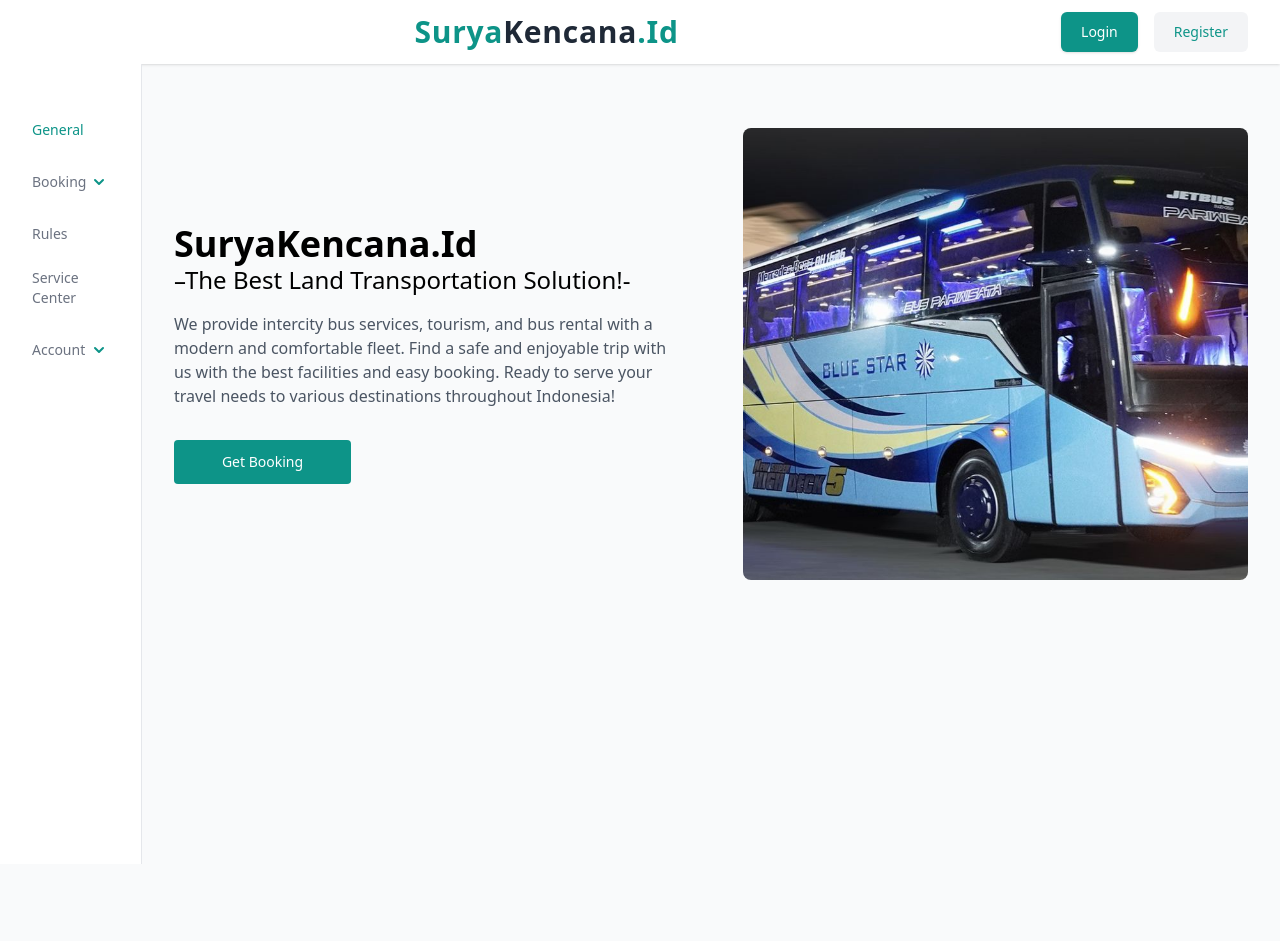
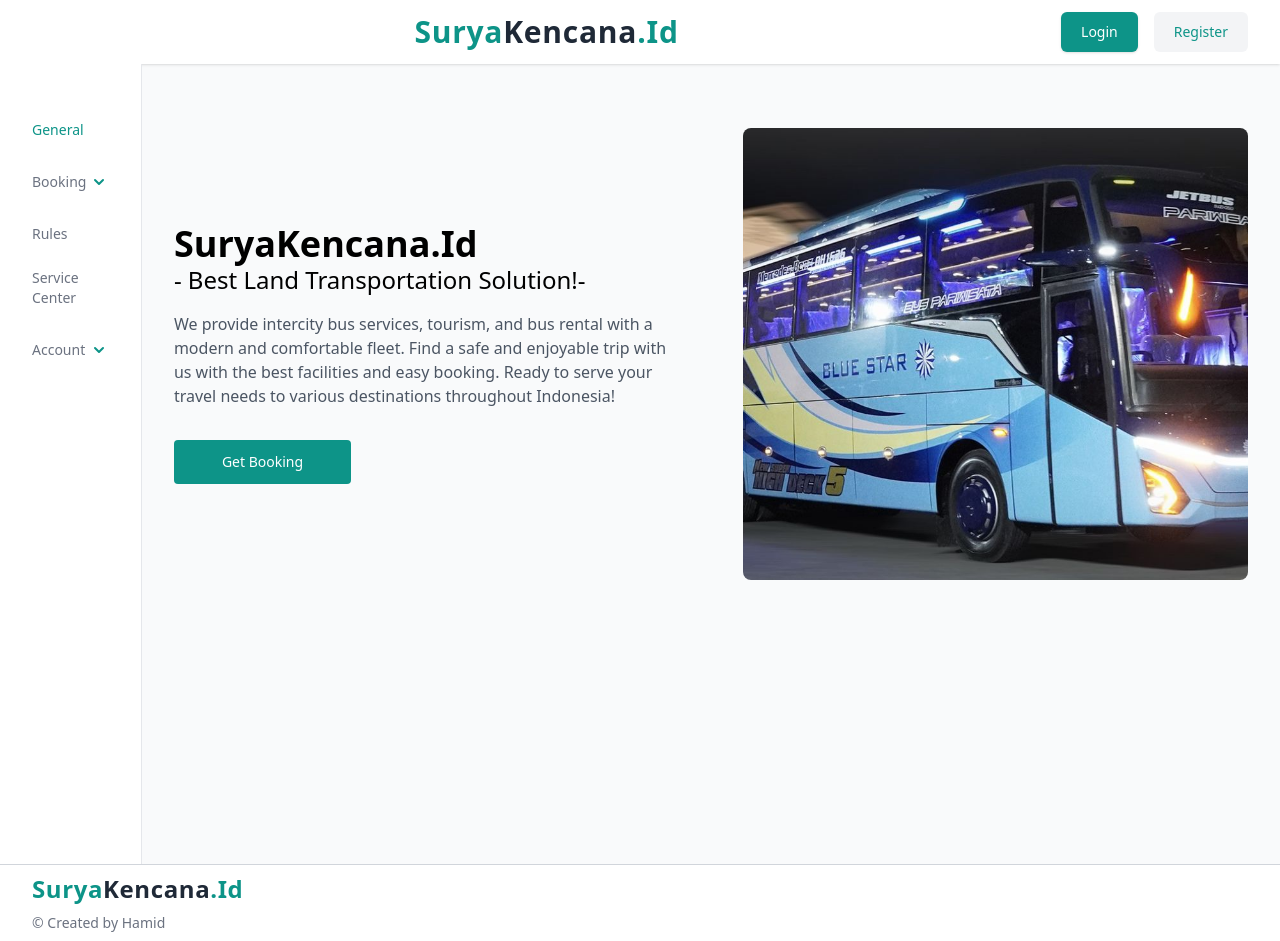
Before and after one commit to MuhammadHamidy/Pemograman-Web-24, a website: page src/index.html in a window 1280 px wide. Before the commit the page ends 864 px from the top, so only its background shows below. Drawn offline with Linux system fonts and the light colour scheme.

Commit message:
update baru

```diff
--- a/src/index.html
+++ b/src/index.html
@@ -37,7 +37,7 @@
     <aside class="w-55 bg-white border-r">
       <div class="px-4 py-6">
         <ul class="mt-6 space-y-2">
-          <li><a href="#" class="block px-4 py-2 text-sm font-medium text-teal-600 hover:bg-gray-100 rounded-lg">General</a></li>
+          <li><a href="General" class="block px-4 py-2 text-sm font-medium text-teal-600 hover:bg-gray-100 rounded-lg">General</a></li>
           <li>
             <details class="group">
               <summary class="flex cursor-pointer items-center justify-between px-4 py-2 text-sm text-teal-600 hover:bg-gray-100 rounded-lg">
@@ -90,7 +90,7 @@
 
             <div class="lg:py-24">
               <h2 class="text-3xl font-bold sm:text-4xl">SuryaKencana.Id</h2>
-              <p class="text-2xl">–The Best Land Transportation Solution!-</p>
+              <p class="text-2xl">- Best Land Transportation Solution!-</p>
 
               <p class="mt-4 text-gray-600">
                 We provide intercity bus services, tourism, and bus rental with a modern and comfortable fleet.
@@ -98,15 +98,22 @@
                 Ready to serve your travel needs to various destinations throughout Indonesia!
               </p>
               <a
-                href="GetStarted"
-                class="mt-8 inline-block rounded bg-teal-600 px-12 py-3 text-sm font-medium text-white transition hover:bg-gray-700 focus:outline-none focus:rin"
-              >
+                href="GetStarted"class="mt-8 inline-block rounded bg-teal-600 px-12 py-3 text-sm font-medium text-white transition hover:bg-gray-700 focus:outline-none focus:rin">
                 Get Booking
               </a>
             </div>
           </div>
         </div>
       </section>
-  </div>
+    </div>
+    <footer class="bg-white mt-auto border-t border-gray-300">
+        <div class="mx-auto max-w-screen-xl px-4 py-2 sm:px-6 lg:px-8">
+            <p class="text-teal-600 text-2xl font-bold tracking-wide">
+                Surya<span class="text-gray-800">Kencana</span>.Id
+              </p>
+          <p class="mt-2 text-sm text-gray-500">&copy; Created by Hamid</p>
+        </div>
+      </footer>
+
 </body>
 </html>
```
Also changed, not shown: src/output.css.
